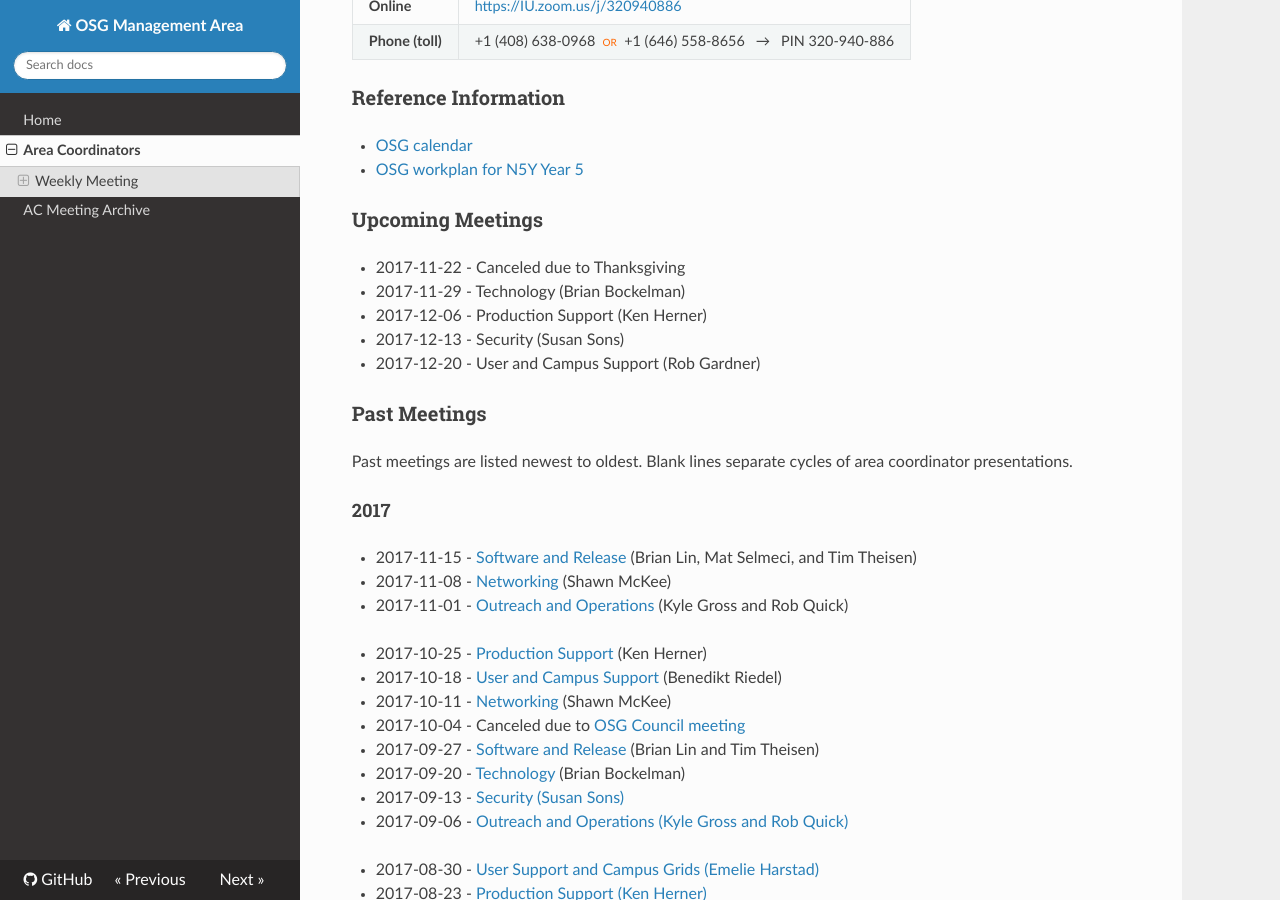
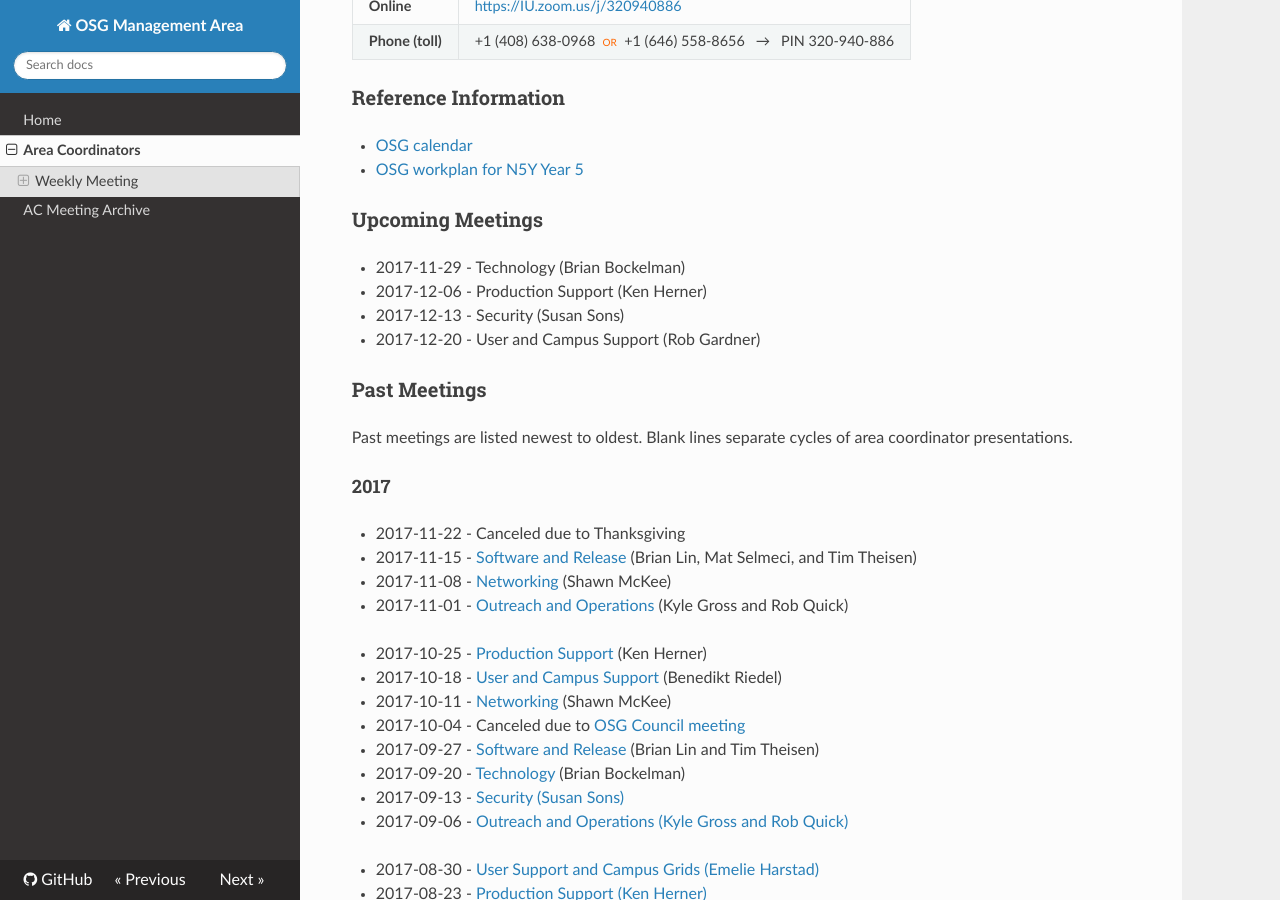
Before and after one commit to ppaschos/management-1, an MkDocs documentation site: the page built from docs/area-coordinators.md, in a window 1280 px wide and 900 px high, scrolled down 770 px. Built offline with MkDocs 1.6.1, drawn with Linux system fonts in a browser that asks for light colours; nearby versions of some CDN libraries; old or Windows-style settings are respelled for this version of MkDocs; part of the change alters nothing that is shown.

Commit message:
Moved 2017-10-22 to past meetings

```diff
--- a/docs/area-coordinators.md
+++ b/docs/area-coordinators.md
@@ -44,7 +44,6 @@ The current Area Coordinators are:
 
 ### Upcoming Meetings
 
-- 2017-11-22 - Canceled due to Thanksgiving
 - 2017-11-29 - Technology (Brian Bockelman)
 - 2017-12-06 - Production Support (Ken Herner)
 - 2017-12-13 - Security (Susan Sons)
@@ -57,6 +56,7 @@ Past meetings are listed newest to oldest.  Blank lines separate cycles of area
 
 #### 2017
 
+- 2017-11-22 - Canceled due to Thanksgiving
 - 2017-11-15 - [Software and Release](https://docs.google.com/document/d/1RicLGqMfOzBvds6VbKaIPFzFsk45w2U8zKjISJ4q_EE/edit?usp=sharing) (Brian Lin, Mat Selmeci, and Tim Theisen)
 - 2017-11-08 - [Networking](https://drive.google.com/open?id=1joJSmTvoJL0GuMBvDB5KLlc-WEyH3VXp) (Shawn McKee)
 - 2017-11-01 - [Outreach and Operations](https://github.com/opensciencegrid/operations/blob/master/docs/acops.md) (Kyle Gross and Rob Quick)
```
